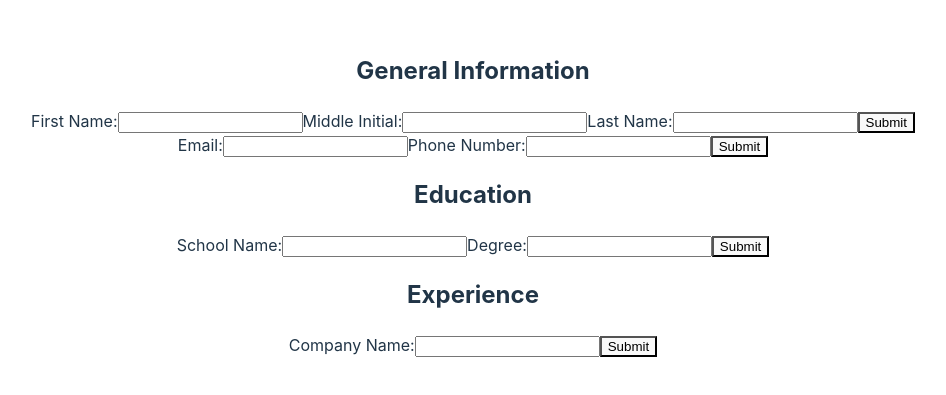
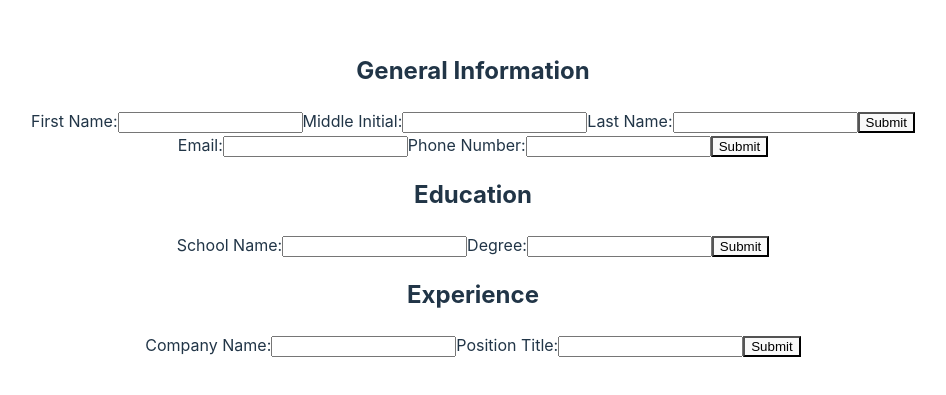
Before and after one commit to CameronTheDeveloper/cv-application, a React app: page / in a window 1280 px wide. Shown: the part 205-600 px from the top of the page, without its empty margins (167-1113 px from the left). Built offline with nearby package versions, Linux system fonts and the light colour scheme; the HTML template or start-up script is replaced by a standard one.

Commit message:
Add positionTitle input & info display

```diff
--- a/src/components/ExperienceSection.jsx
+++ b/src/components/ExperienceSection.jsx
@@ -26,6 +26,9 @@ export default function ExperienceSection() {
                     <div className="company-name">
                         {userInfo.companyName}
                     </div>
+                    <div className="position-title">
+                        {userInfo.positionTitle}
+                    </div>
                 </>}></InfoSection>
         </Section>
     );
--- a/src/components/Input-elements.jsx
+++ b/src/components/Input-elements.jsx
@@ -117,6 +117,13 @@ function EmploymentInputs({ userInfo, handleChange }) {
                 inputName={'companyName'}
                 handleChange={handleChange}
             ></Input>
+            <Input
+                labelText={'Position Title'}
+                inputType={'text'}
+                inputValue={userInfo.positionTitle}
+                inputName={'positionTitle'}
+                handleChange={handleChange}
+            ></Input>
         </>
     );
 }
```
